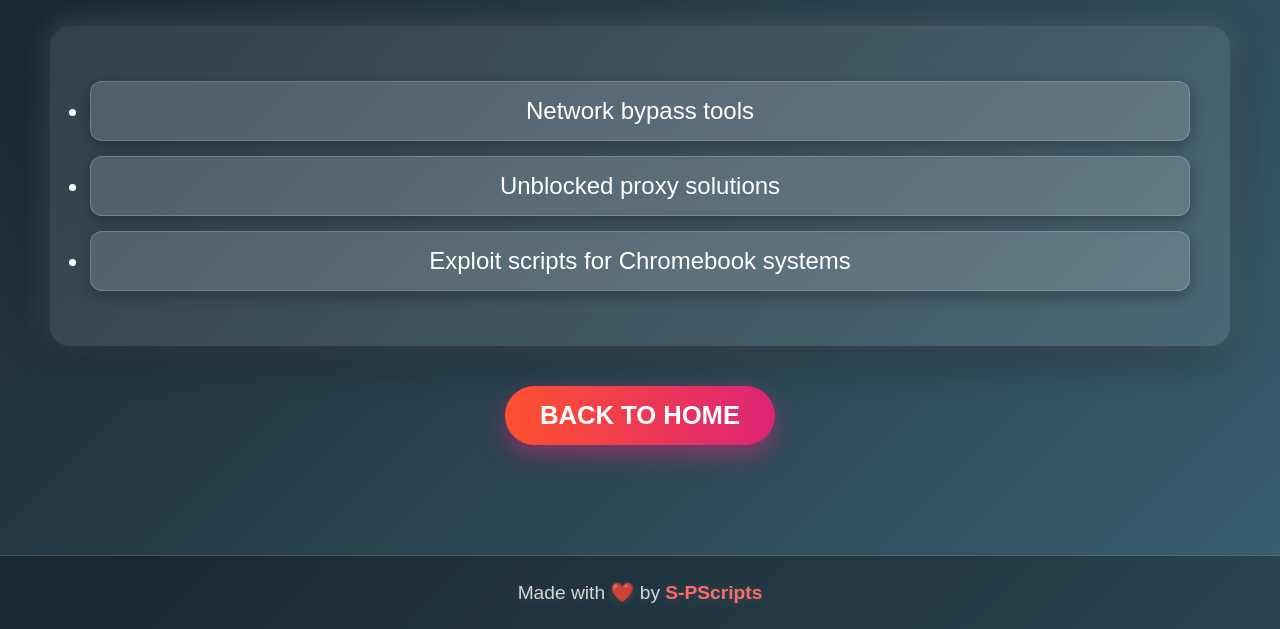
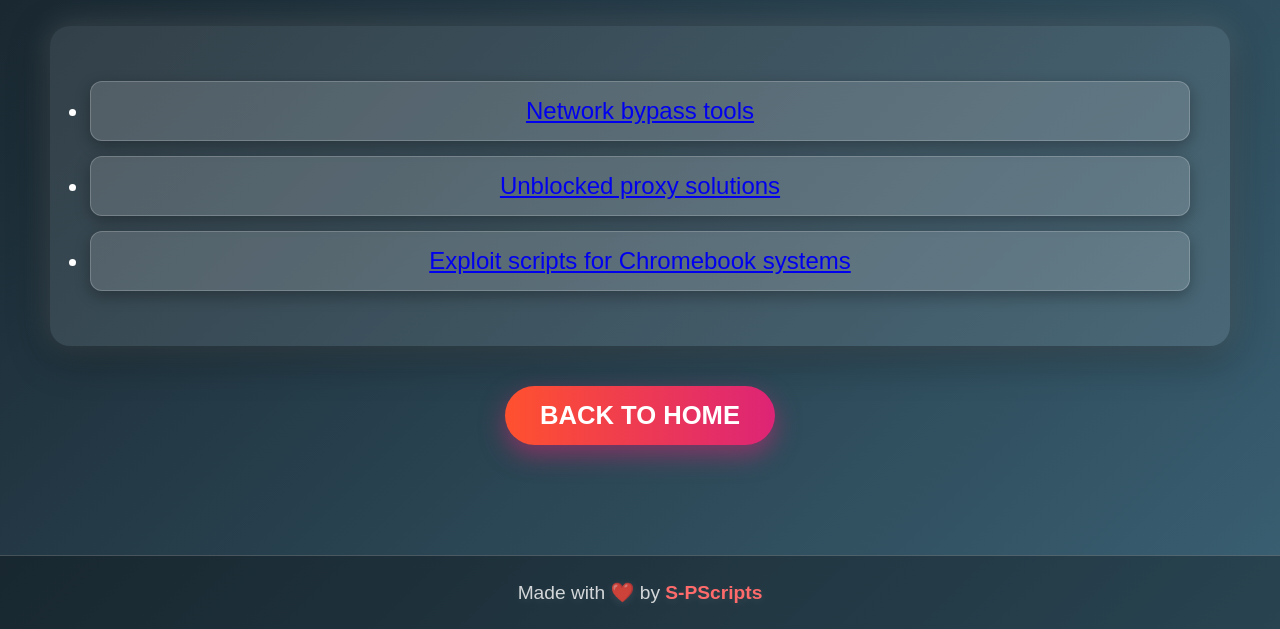
Before and after one commit to S-PScripts/chromebook-utilities, a plain HTML site: page exploits.html in a window 1280 px wide. Shown: the part 197-826 px from the top of the page. Drawn offline with Linux system fonts and the light colour scheme; files whose address does not match are found by name.

Commit message:
Update exploits.html

```diff
--- a/exploits.html
+++ b/exploits.html
@@ -19,9 +19,9 @@
 
         <section>
             <ul>
-                <li>Network bypass tools</li>
-                <li>Unblocked proxy solutions</li>
-                <li>Exploit scripts for Chromebook systems</li>
+                <li><a href="javascript:alert('so yea this website isnt done yet');">Network bypass tools</a></li>
+                <li><a href="javascript:alert('so yea this website isnt done yet');">Unblocked proxy solutions</a></li>
+                <li><a href="javascript:alert('so yea this website isnt done yet');">Exploit scripts for Chromebook systems</a></li>
             </ul>
         </section>
 
```
